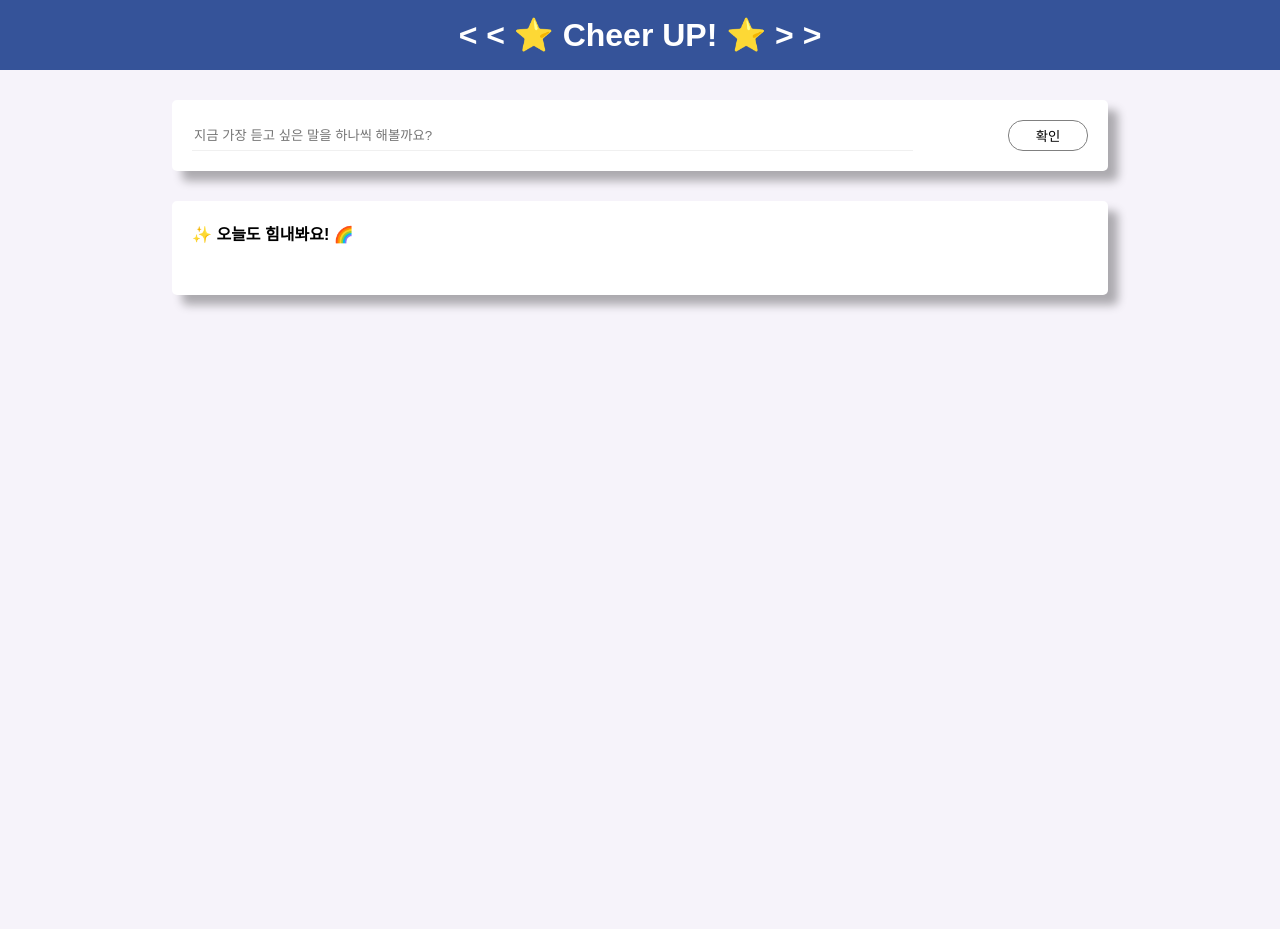
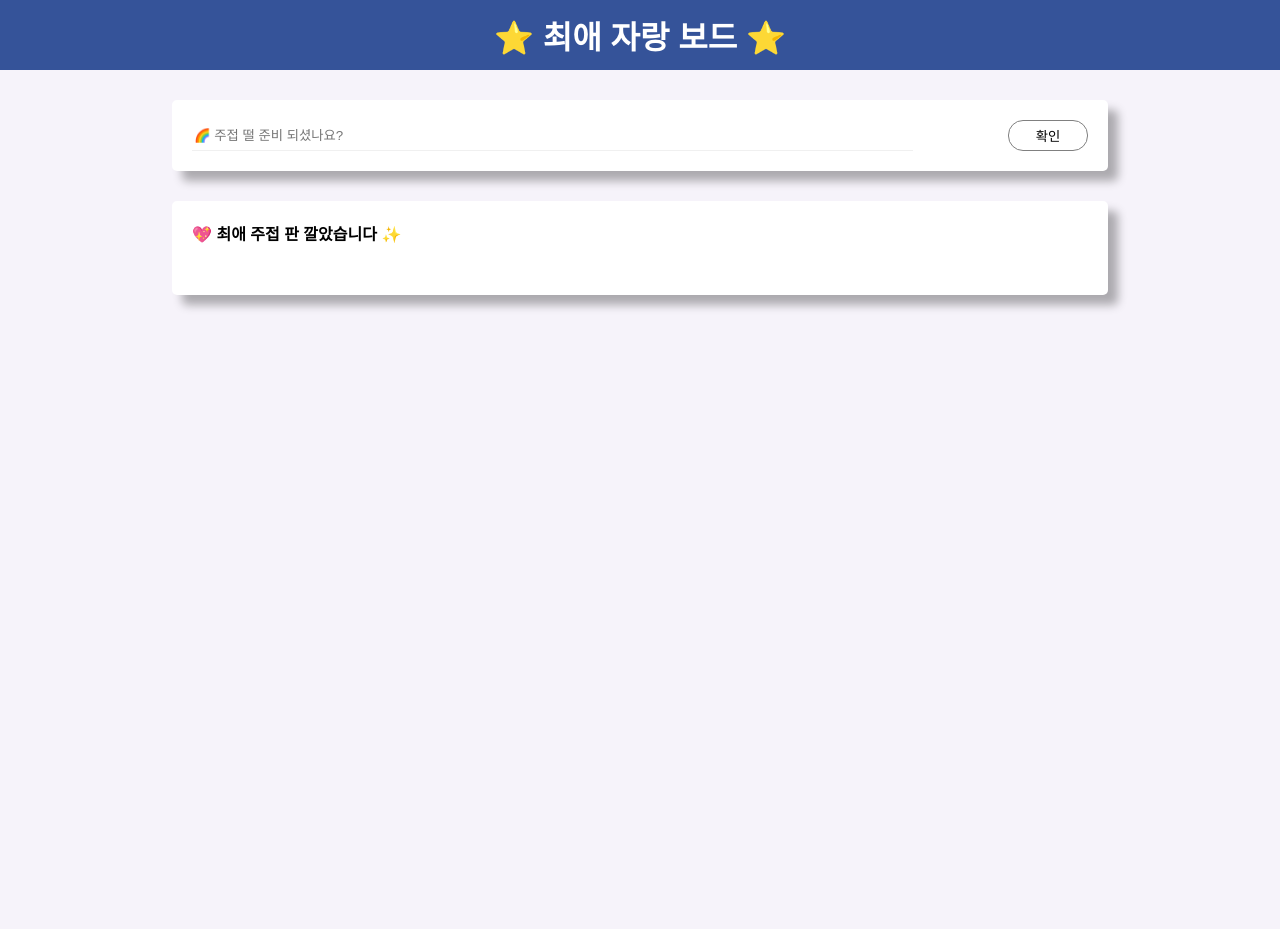
Before and after one commit to alissa1228/mybiasisbest, a Flask app: page / in a window 1280 px wide. Shown: the top 929 px of the page. Run offline with Flask 2, Linux system fonts and the light colour scheme; data that the repository does not hold is empty; some libraries are stand-ins or nearby versions; some web fonts are replaced.

Commit message:
#3 아이디어 변경

```diff
--- a/app.py
+++ b/app.py
@@ -33,13 +33,6 @@ def view_memos():
     todo_list = list(db.memoList.find({}, {'_id': False}))
     return jsonify({'todo_list': todo_list})
 
-#삭제(Delte)
-@app.route('/todo', methods=['DELETE'])
-def delete_memos():
-    remove_receive = request.form['remove_give']
-    remove_list = list(db.memoList.find_one(remove_receive))
-    return jsonify({'remove_list': remove_list, 'msg': '완료되었습니다!'})
-
 
 if __name__ == '__main__':
     app.run('0.0.0.0', port=5000, debug=True)
--- a/static/style.css
+++ b/static/style.css
@@ -86,14 +86,9 @@
 }
 
 .memo-box {
-    /*border-bottom : 1px solid #505050;*/
+    border-bottom : 1px solid #f0f0f0;
     margin-bottom : 10px;
     padding: 5px;
-}
-
-.memo-box > div > span {
-    font-size : 13px;
-    color : #505050;
 }
 
 #footer {
--- a/templates/index.html
+++ b/templates/index.html
@@ -7,6 +7,7 @@
     <meta name="viewport" content="width=device-width, initial-scale=1, shrink-to-fit=no">
     <link href="https://fonts.googleapis.com/css2?family=IBM+Plex+Sans+KR:wght@100;400;600&display=swap" rel="stylesheet">
     <link rel="stylesheet" href="../static/style.css"/>
+    <link rel="icon" href="../static/good_icon.svg"/>
     <!-- Bootstrap CSS -->
     <!-- <link rel="stylesheet" href="https://maxcdn.bootstrapcdn.com/bootstrap/4.0.0/css/bootstrap.min.css"
           integrity="sha384-Gn5384xqQ1aoWXA+058RXPxPg6fy4IWvTNh0E263XmFcJlSAwiGgFAW/dAiS6JXm" crossorigin="anonymous"> -->
@@ -21,7 +22,7 @@
             integrity="sha384-JZR6Spejh4U02d8jOt6vLEHfe/JQGiRRSQQxSfFWpi1MquVdAyjUar5+76PVCmYl"
             crossorigin="anonymous"></script>
 
-    <title>Cheer UP!</title>
+    <title>우리 애 최고^^</title>
     <meta property="og:title" content="To Do List"/>
     <meta property="og:description" content="오늘 할 일을 적어보세요!"/>
     <!-- <meta property="og:image" content="{{ url_for('static', filename='product.jpeg') }}"/> -->
@@ -40,19 +41,15 @@
                 url: "/todo",
                 data: {},
                 success: function (response) {
-                    console.log(response)
                     let todo_list = response['todo_list'];
                     for (let i = 0; i < todo_list.length; i++) {
                         // let num = i + 1
                         let memo = todo_list[i].memo_receive;
                         let temp_html =
-                        `<div class="memo-box form-flex">
-                            <div>
+                        `<div class="memo-box">
+                            <div class="form-flex">
                                 <p id="memo_id">${memo}</p>
                             </div>
-                            <div>
-                                <span">수정</span><span onclick="removeMemo()" style="margin-left: 8px">삭제</span>
-                                </div>
                         </div>`
                         $('#memo-data').append(temp_html);
                     }
@@ -76,21 +73,6 @@
             })
         }
 
-        function removeMemo(){
-            let remove_memo = $('#submit-memo').val();
-            console.log(remove_memo);
-            $.ajax({
-                type: "DELETE",
-                url: "/todo",
-                data: {
-                    remove_give : remove_memo,
-                },
-                success: function (response) {
-                    alert(response["msg"]);
-                }
-            })
-        }
-
         // function toggle() {
         //     let status = $('.toggle').css('display');
         //     if (status == 'block') {
@@ -106,22 +88,23 @@
 <!-- As a heading -->
 <header id="header">
     <div class="smallBox">
-        <h1> &lt; &lt; ⭐️ Cheer UP! ⭐️  &gt; &gt; </h1>
+        <h1> ⭐️ 최애 자랑 보드 ⭐️ </h1>
     </div>
 </header>
 <div class="mainContainer">
     <div class="box mt-5">
         <form class="form-flex">
         <input id="submit-memo" type="text"
-            placeholder="지금 가장 듣고 싶은 말을 하나씩 해볼까요?"/>
+            placeholder="🌈 주접 떨 준비 되셨나요?"/>
             <button id="submit-button" type="submit" value="Submit"
             onclick="memo()">확인</button>
         </form>
     </div>
     <div>
         <div class="box mt-3" style="cursor: pointer;">
-            <h4><span>✨ 오늘도 힘내봐요! 🌈</span></h4>
+            <h4><span>💖 최애 주접 판 깔았습니다 ✨</span></h4>
             <div id="memo-data" class="mt-3">
+
             </div>
         </div>
     </div>
```
Also changed, not shown: static/good_icon.svg (added).
